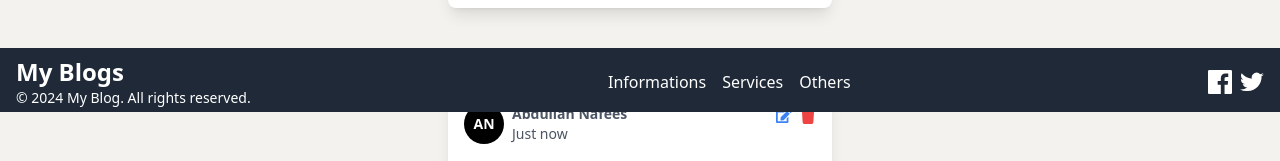
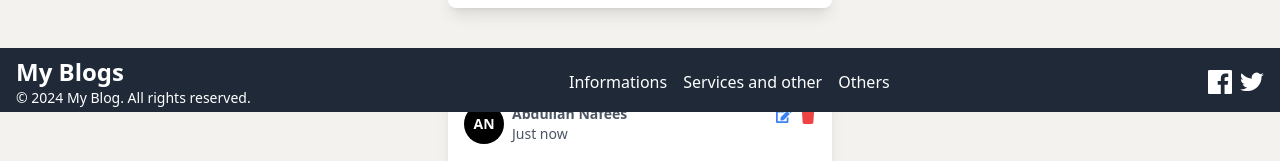
Before and after one commit to abdullah7793/blog_app, a React (Vite) app: page / in a window 1280 px wide. Shown: the part 752-913 px from the top of the page. Built offline with nearby package versions, Linux system fonts and the light colour scheme; data requests are answered from the project's data file.

Commit message:
final footer

```diff
--- a/src/MyBlog/footer.jsx
+++ b/src/MyBlog/footer.jsx
@@ -45,7 +45,7 @@ const Footer = () => {
           </li>
           <li>
             <a href="#services" className="hover:text-gray-400">
-              Services
+              Services and other
             </a>
           </li>
           <li>
```
